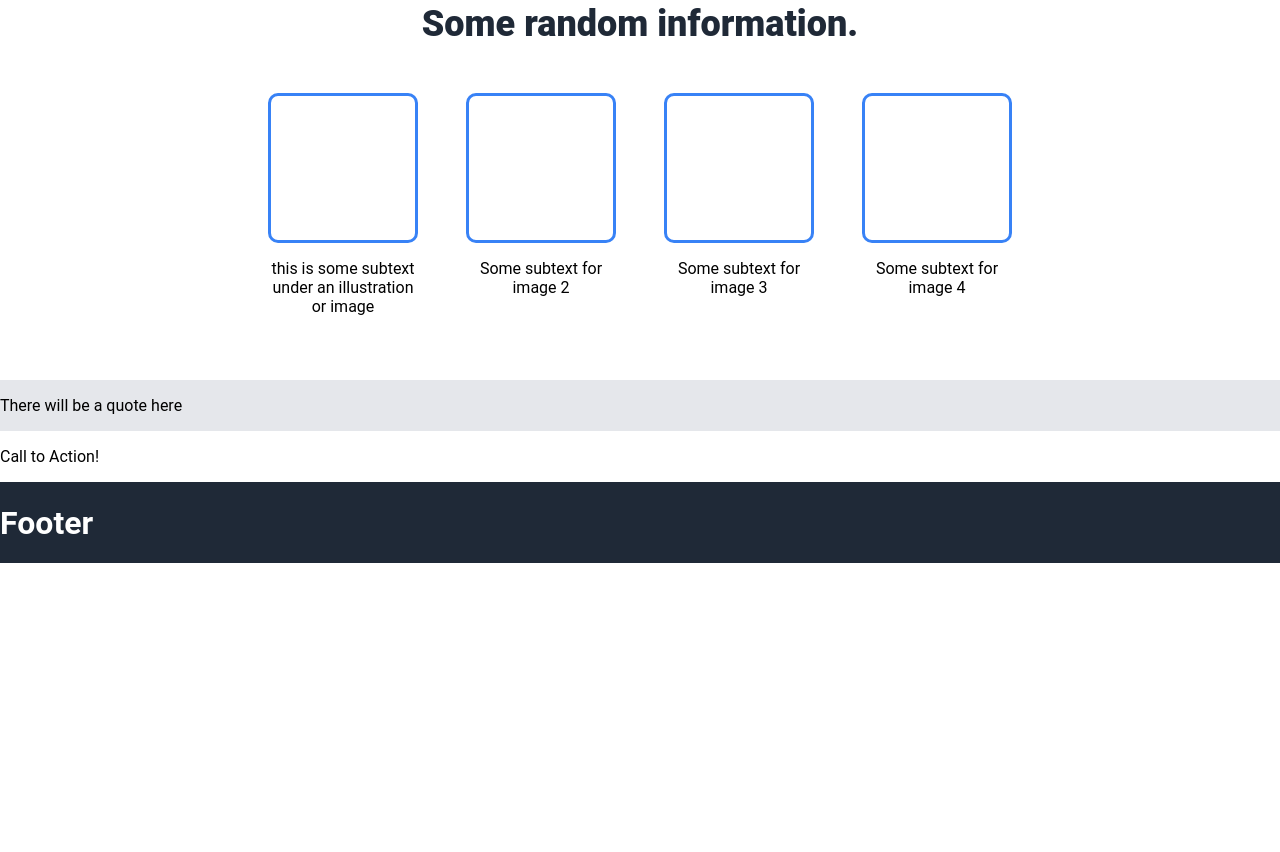
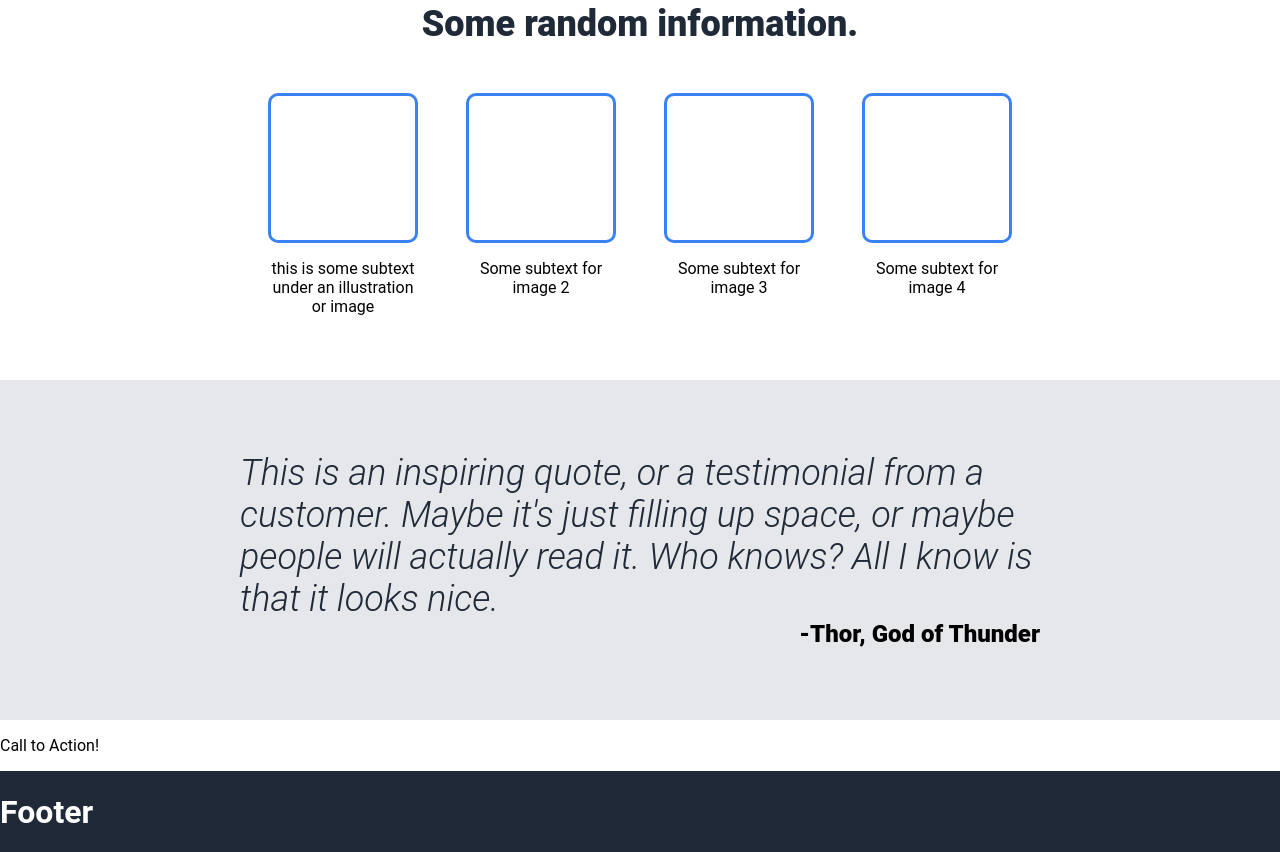
Before and after one commit to edisonnmnn/odin-landing-page, a plain HTML site: page index.html in a window 1280 px wide. Shown: the part 490-1342 px from the top of the page. Before the commit the page ends 1053 px from the top, so only its background shows below. Drawn offline with Linux system fonts and the light colour scheme.

Commit message:
Finish quote section

```diff
--- a/index.html
+++ b/index.html
@@ -56,8 +56,11 @@
             </div>
         </div>
 
-        <div class="quote">
-            <p> There will be a quote here </p>
+        <div class="quote-section">
+            <div class="container">
+                <em class = "quote"> This is an inspiring quote, or a testimonial from a customer. Maybe it's just filling up space, or maybe people will actually read it. Who knows? All I know is that it looks nice. </em>
+                <div class="quote-author">-Thor, God of Thunder</div>
+            </div>
         </div>
 
         <div class="call-to-action">
--- a/style.css
+++ b/style.css
@@ -119,7 +119,7 @@ ul {
     justify-content: space-around;
 }
 
-.container {
+.information .container {
     display: flex;
     padding: 48px;
     flex-direction: row;
@@ -159,10 +159,35 @@ ul {
     padding: 16px;
 }
 
+.quote-section {
+    display: flex;
+    flex: 1;
+    background-color: #E5E7EB;
+    padding: 72px;
+}
+
+.quote-section .container {
+    display: flex;
+    flex-direction: column;
+    justify-content: center;
+    align-items: center;
+    margin: 0 auto;
+    max-width: 800px;
+}
+
 .quote {
     display: flex;
-    flex: 1;
-    background-color: #E5E7EB
+    font-size: 36px;
+    color: #1F2937;
+    font-weight: 300;
+    align-self: center;
+}
+
+.quote-author {
+    display: flex;
+    align-self: flex-end;
+    font-weight: 900;
+    font-size: 24px;
 }
 
 .call-to-action {
```
